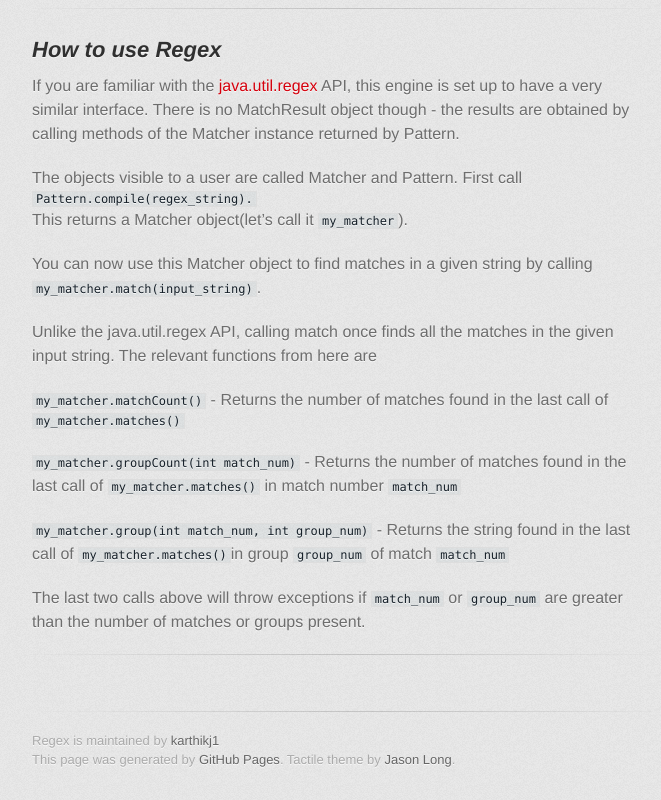
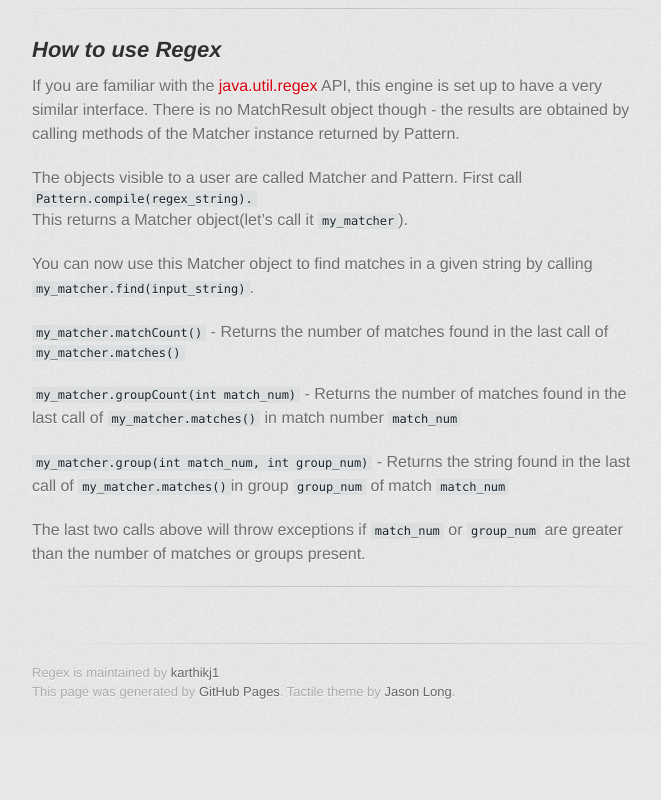
Before and after one commit to karthikj1/JRegexPlus, a plain HTML site: page UserGuide.html in a window 1280 px wide. Shown: the part 659-1459 px from the top of the page, without its empty margins (298-959 px from the left). After the commit the page ends 1391 px from the top, so only its background shows below. Drawn offline with Linux system fonts and the light colour scheme; a web font is replaced by a local one.

Commit message:
Updated userguide

```diff
--- a/UserGuide.html
+++ b/UserGuide.html
@@ -50,9 +50,7 @@
 <p>The objects visible to a user are called Matcher and Pattern. First call <code>Pattern.compile(regex_string).</code> <br>
 This returns a Matcher object(let’s call it <code>my_matcher</code>).</p>
 
-<p>You can now use this Matcher object to find matches in a given string by calling <code>my_matcher.match(input_string)</code>.</p>
-
-<p>Unlike the java.util.regex API, calling match once finds all the matches in the given input string. The relevant functions from here are</p>
+<p>You can now use this Matcher object to find matches in a given string by calling <code>my_matcher.find(input_string)</code>.</p>
 
 <p><code>my_matcher.matchCount()</code> - Returns the number of matches found in the last call of <code>my_matcher.matches()</code></p>
 
```
